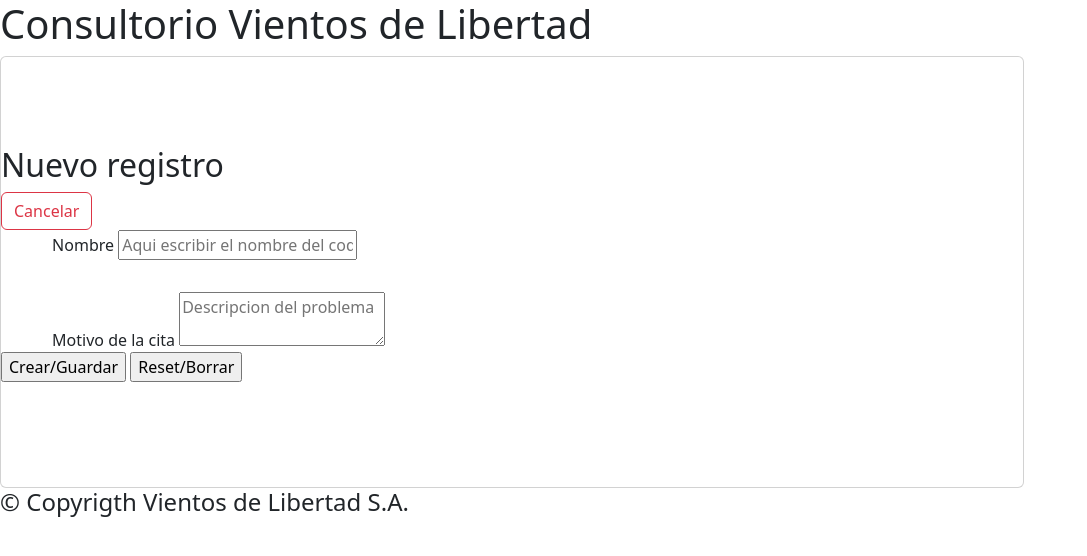
After one commit to raquel2002x/vientosDeLibertad, a PHP site: template src/Views/createClient.php in a window 1280 px wide. The commit adds this page. Shown: the top 556 px of the page, without its empty margins (0-1087 px from the left). Run offline with PHP 8.4, Linux system fonts and the light colour scheme; the template is opened without the code that fills it, so the values that code supplies are empty; some libraries are stand-ins or nearby versions.

Commit message:
add createClient

```diff
--- /dev/null
+++ b/src/Views/Components/footer.php
@@ -0,0 +1,7 @@
+<footer class= "">
+    <div class= "">
+        <div class= "">
+            <h4>© Copyrigth Vientos de Libertad S.A.</h4>
+        </div>
+    </div>
+</footer>
--- /dev/null
+++ b/src/Views/Components/header.php
@@ -0,0 +1,5 @@
+<header>
+    <div class= "">
+        <h1 class= "" >Consultorio Vientos de Libertad</h1>
+    </div>
+</header>
--- /dev/null
+++ b/src/Views/createClient.php
@@ -0,0 +1,36 @@
+<?php
+
+require_once("Components/layout.php");
+
+require_once("Components/header.php");
+
+?>
+
+<body>
+    <main class="card" style="width: 80%; height:27rem; display:flex; justify-content:center; ">
+
+    <h2 class="textCenter" style="marginBottom: 3rem; margin-top: 1rem;">Nuevo registro</h2>
+
+    <a href="./index.php"><button type="button" id="button-cancel" class="btn btn-outline-danger button-cancel">Cancelar</button></a>
+
+        <form class="justifyContentCenter " action='?action=store' method="post">
+            <div class="inputGroup" style=" margin-bottom: 2rem; width: 90%; margin-left: 5%;">
+                <span class="inputGroupText">Nombre</span>
+                <input class="formControl" type="text" name="coder" required placeholder="Aqui escribir el nombre del coder">
+            </div>
+            <div class="inputGroup" style="width: 90%; margin-left: 5%;">
+                <span class="inputGroupText">Motivo de la cita</span>
+                <textarea class="formControl" area-label="With textarea" type="text" name="issue" required placeholder="Descripcion del problema"></textarea>
+            </div>
+
+            <div class="botones " style="margin-bottom: 2rem;">
+                <input class="btn-lg btn-outline-success go-add-task float" type="submit" value="Crear/Guardar">
+                <input class="btn-lg btn-outline-warning go-add-task float" type="reset" value="Reset/Borrar">
+            </div>
+        </form>
+    </main>
+
+    <?php
+        require_once("Components/footer.php");
+    ?>
+</body>
```
Also changed, not shown: src/Controllers/ClientController.php (+15 -4 lines), src/Views/clientList.php (+17 -2 lines).
